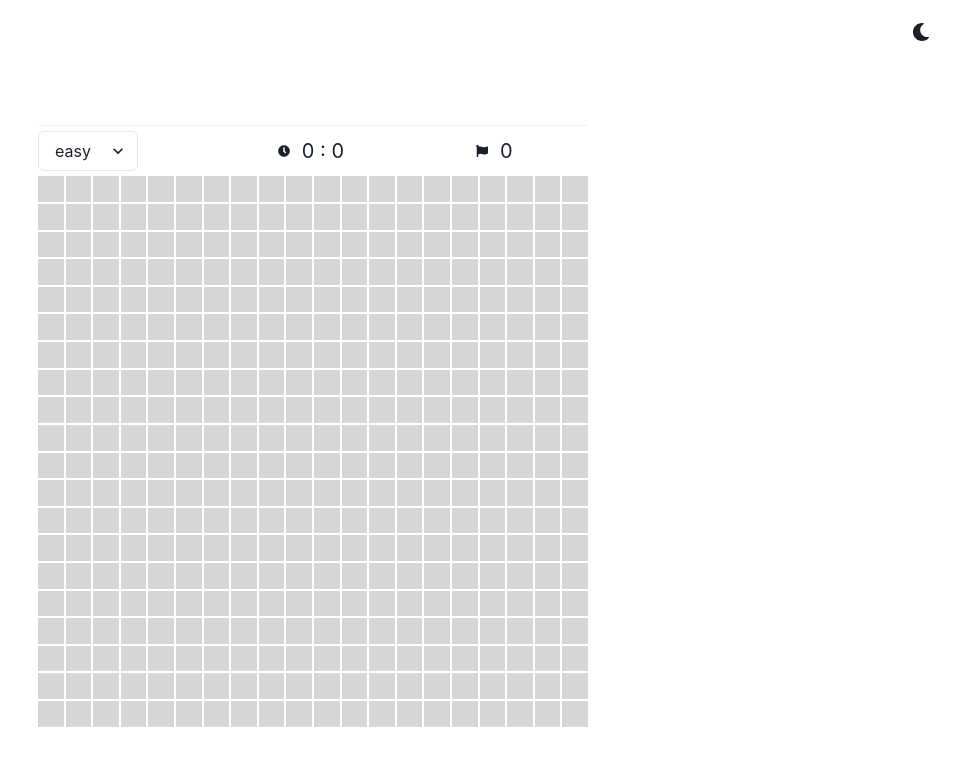
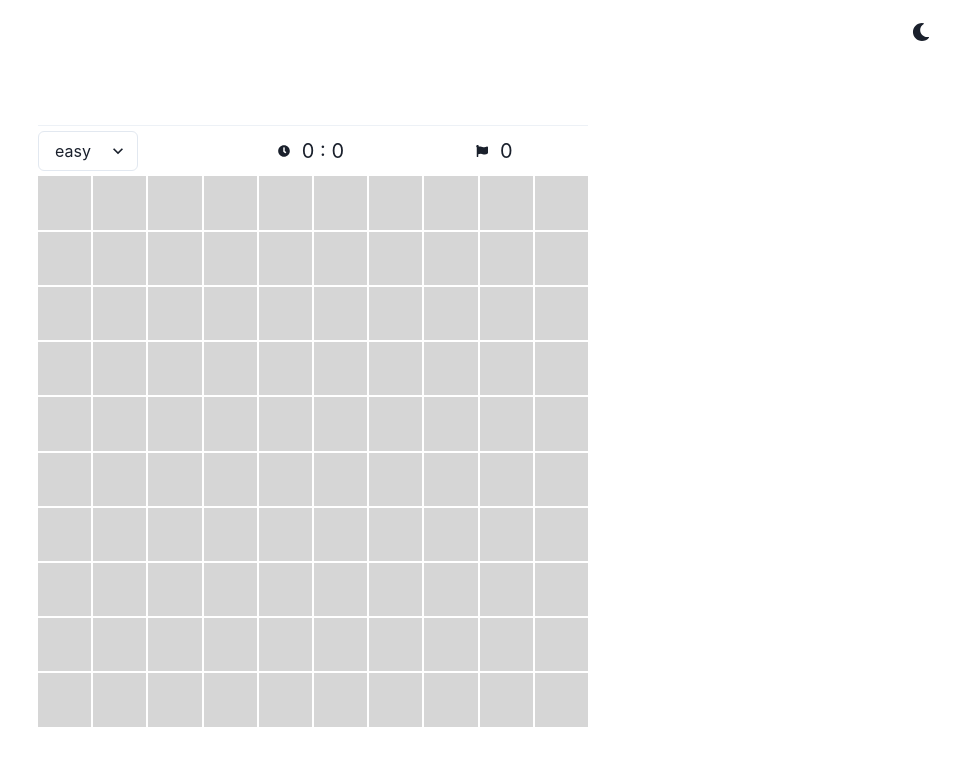
Before and after one commit to choshinyoung/minigames, a React (Create React App) app: page /MineSweeper in a window 1280 px wide. Shown: the top 766 px of the page, without its empty margins (327-1280 px from the left). Built offline with nearby package versions, Linux system fonts and the light colour scheme.

Commit message:
fix minor bug

```diff
--- a/src/components/GamePlay.tsx
+++ b/src/components/GamePlay.tsx
@@ -35,7 +35,7 @@ export const GamePlayContext = createContext<GamePlayContextType>(undefined);
 
 export default function GamePlay(props: GamePlayProps) {
   const [configs, setConfigs] = useState({
-    difficulty: difficulty.normal,
+    difficulty: difficulty.easy,
     isTimerEnabled: true,
   });
 
--- a/src/minigames/MineSweeper/MineSweeper.tsx
+++ b/src/minigames/MineSweeper/MineSweeper.tsx
@@ -28,7 +28,7 @@ export default function MineSweeper() {
   const gamePlayContext = useContext(GamePlayContext)!;
 
   const smallSize = useWindowSizeValue({ w: 10, h: 10 }, { w: 8, h: 13 });
-  const normalSize = useWindowSizeValue({ w: 20, h: 20 }, { w: 16, h: 25 });
+  const normalSize = useWindowSizeValue({ w: 17, h: 17 }, { w: 14, h: 21 });
 
   const configs = {
     size:
@@ -39,8 +39,8 @@ export default function MineSweeper() {
       gamePlayContext.configs.difficulty === difficulty.easy
         ? 10
         : gamePlayContext.configs.difficulty === difficulty.normal
-        ? 50
-        : 70,
+        ? 30
+        : 50,
   };
 
   const [map, setMap] = useState<tileData[][]>(generateEmptyMap());
@@ -150,12 +150,6 @@ export default function MineSweeper() {
 
     if (newMap[y][x].value === -1) {
       gamePlayContext.gameOver();
-    } else if (
-      mineCount === 0 &&
-      getOpenedTilesCount() ===
-        configs.size.w * configs.size.h - configs.mineCount - 1
-    ) {
-      gamePlayContext.win();
     }
 
     const _openTile = (x: number, y: number) => {
@@ -179,7 +173,10 @@ export default function MineSweeper() {
             continue;
           }
 
-          if (!newMap[y + ly][x + lx].isOpen) {
+          if (
+            !newMap[y + ly][x + lx].isOpen &&
+            !newMap[y + ly][x + lx].isMarked
+          ) {
             _openTile(x + lx, y + ly);
           }
         }
@@ -189,6 +186,14 @@ export default function MineSweeper() {
     _openTile(x, y);
 
     setMap([...newMap]);
+
+    if (
+      mineCount === 0 &&
+      getOpenedTilesCount() ===
+        configs.size.w * configs.size.h - configs.mineCount
+    ) {
+      gamePlayContext.win();
+    }
   }
 
   function markTile(x: number, y: number, isMarking: boolean) {
@@ -198,6 +203,9 @@ export default function MineSweeper() {
 
     map[y][x].isMarked = isMarking;
 
+    setMap([...map]);
+    setMineCount(mineCount + (isMarking ? -1 : 1));
+
     if (
       mineCount === 1 &&
       getOpenedTilesCount() ===
@@ -205,9 +213,6 @@ export default function MineSweeper() {
     ) {
       gamePlayContext.win();
     }
-
-    setMap([...map]);
-    setMineCount(mineCount + (isMarking ? -1 : 1));
   }
 
   function getOpenedTilesCount() {
```
